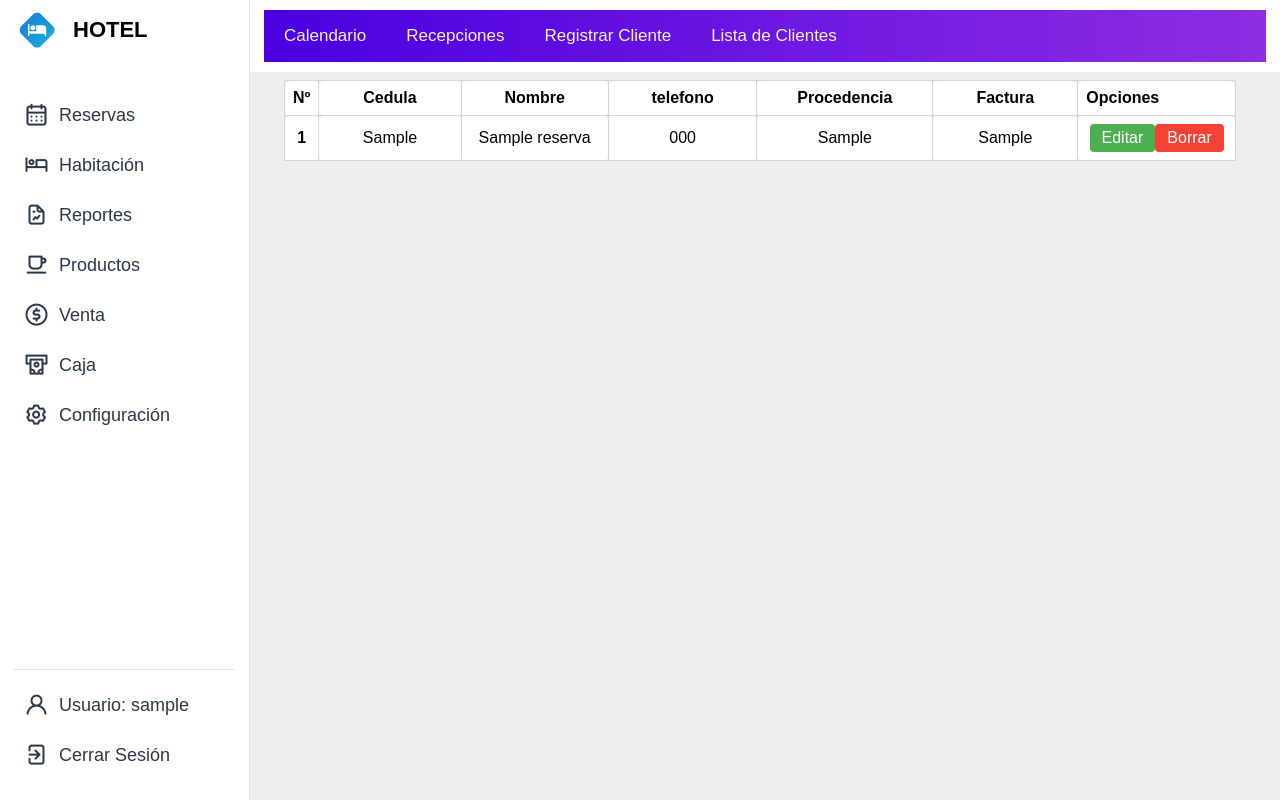
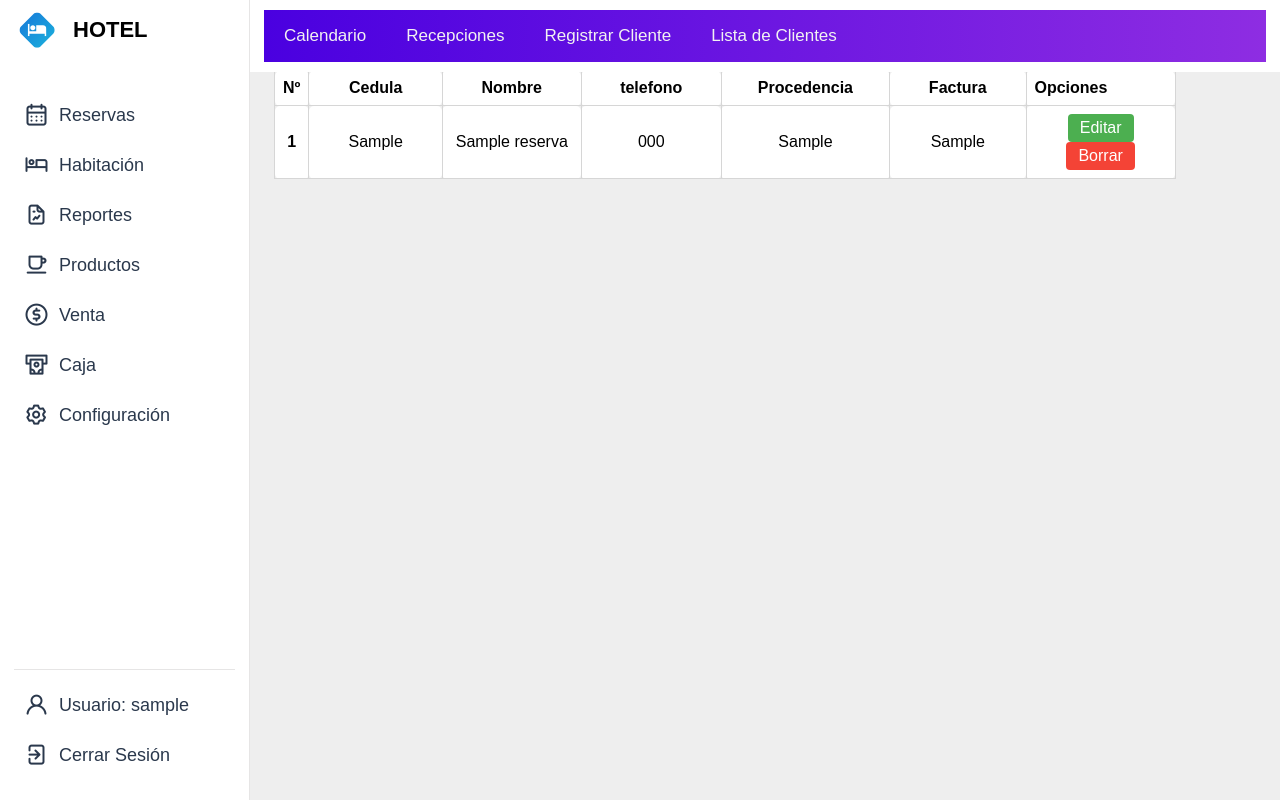
Before and after one commit to MemoArguello/SistemaHotel, a PHP site: page /Frontend/cliente/listado.php in a window 1280 px wide. Run offline with PHP 8.4, Linux system fonts and the light colour scheme; the visitor is signed in with stand-in values (Sample User, id 1); tables that the repository leaves empty or names only in its code hold one stand-in row (values such as "Sample post").

Commit message:
tabla de datos editado

```diff
--- a/Frontend/CSS/listado.css
+++ b/Frontend/CSS/listado.css
@@ -132,11 +132,11 @@
   transform: translateY(2px);
 }
 table {
-  margin: 2%;
+  margin: 1%;
   text-align: center;
   font-family: Arial, Helvetica, sans-serif;
   border-collapse: collapse;
-  width: 95%;
+  width: 90%;
 }
 
 td,th {
```
